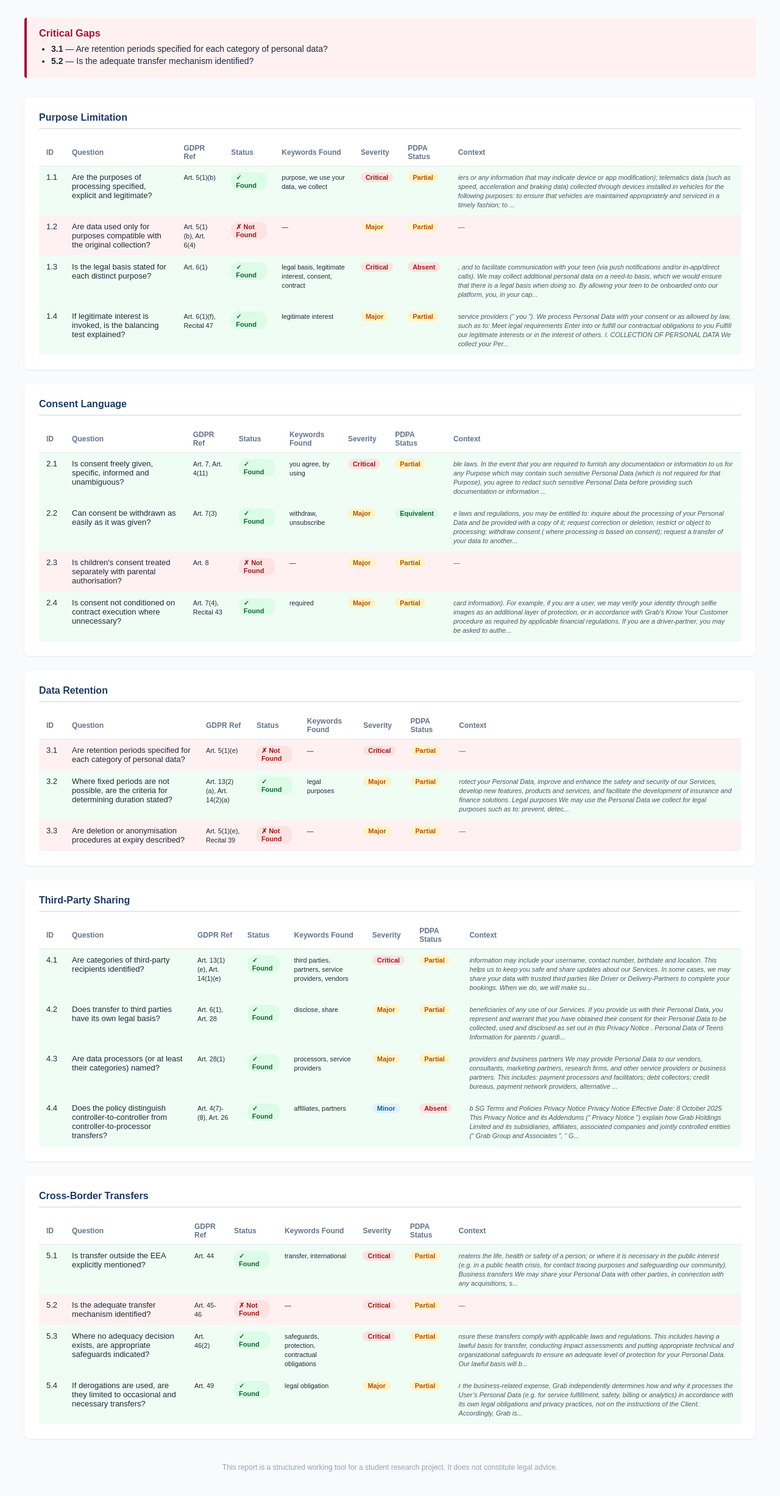
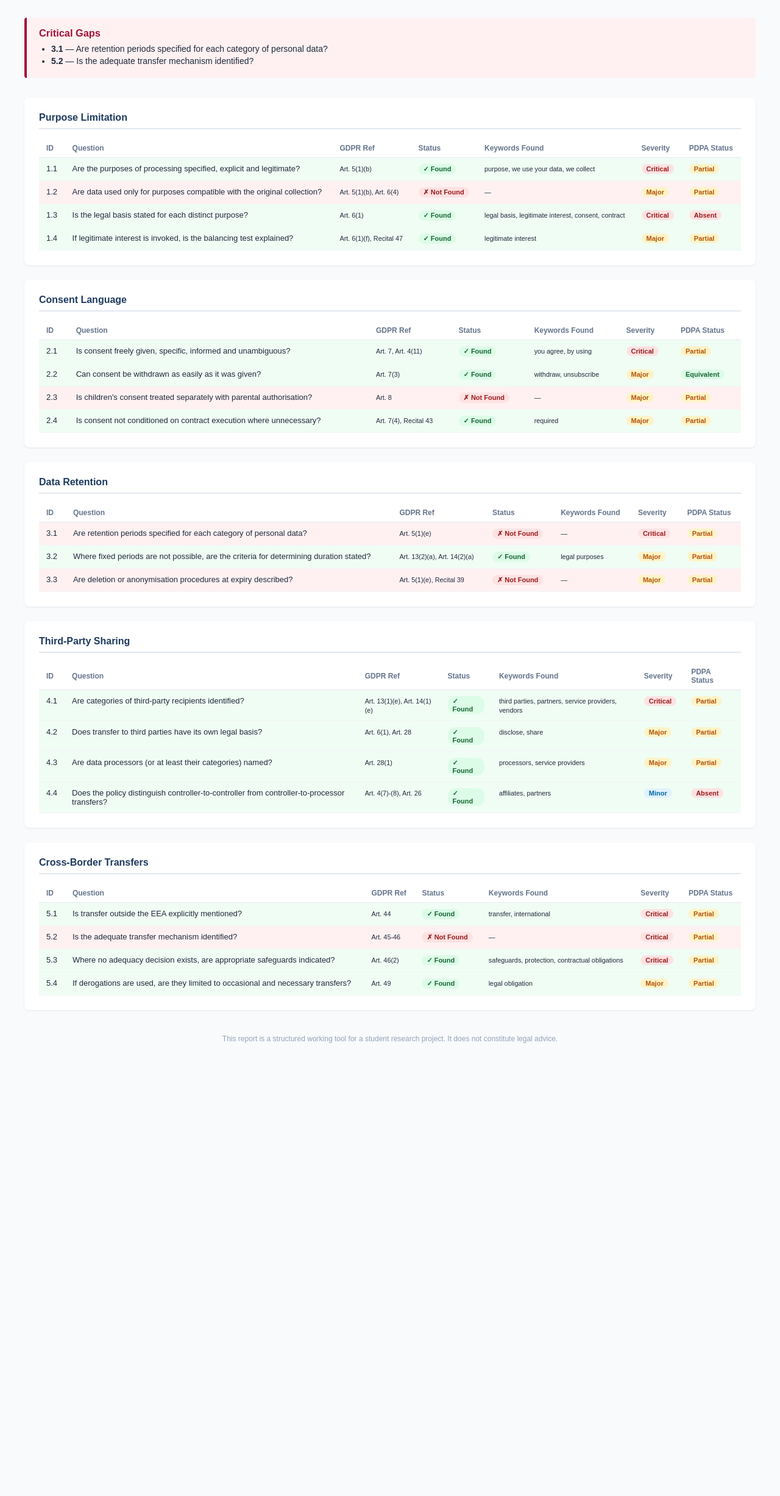
Before and after one commit to pesedo00/gdpr-pdpa-checker, a plain HTML site: page output/report.html in a window 1280 px wide. Shown: the part 236-2690 px from the top of the page at 61% size. After the commit the page ends 1987 px from the top, so only its background shows below. Drawn offline with Linux system fonts and the light colour scheme.

Commit message:
Remove context column from report

```diff
--- a/output/report.html
+++ b/output/report.html
@@ -42,7 +42,7 @@
     <header>
         <h1>GDPR x PDPA Gap Analysis Report</h1>
         <p>Source: https://www.grab.com/sg/terms-policies/privacy-notice/</p>
-        <p>Generated: 07 April 2026, 15:11</p>
+        <p>Generated: 09 April 2026, 12:43</p>
     </header>
 
     <div class="summary">
@@ -86,7 +86,6 @@
                         <th>Keywords Found</th>
                         <th>Severity</th>
                         <th>PDPA Status</th>
-                        <th>Context</th>
                     </tr>
                 </thead>
                 <tbody>
@@ -99,7 +98,6 @@
                         <td><small>purpose, we use your data, we collect</small></td>
                         <td><span class="badge critical">Critical</span></td>
                         <td><span class="badge partial">Partial</span></td>
-                        <td><small class="context">iers or any information that may indicate device or app modification); telematics data (such as speed, acceleration and braking data) collected through devices installed in vehicles for the following purposes: to ensure that vehicles are maintained appropriately and serviced in a timely fashion; to ...</small></td>
                     </tr>
 
                     <tr class="row-not-found">
@@ -110,7 +108,6 @@
                         <td><small>—</small></td>
                         <td><span class="badge major">Major</span></td>
                         <td><span class="badge partial">Partial</span></td>
-                        <td><small class="context">—</small></td>
                     </tr>
 
                     <tr class="row-found">
@@ -121,7 +118,6 @@
                         <td><small>legal basis, legitimate interest, consent, contract</small></td>
                         <td><span class="badge critical">Critical</span></td>
                         <td><span class="badge absent">Absent</span></td>
-                        <td><small class="context">, and to facilitate communication with your teen (via push notifications and/or in-app/direct calls). We may collect additional personal data on a need-to basis, which we would ensure that there is a legal basis when doing so. By allowing your teen to be onboarded onto our platform, you, in your cap...</small></td>
                     </tr>
 
                     <tr class="row-found">
@@ -132,7 +128,6 @@
                         <td><small>legitimate interest</small></td>
                         <td><span class="badge major">Major</span></td>
                         <td><span class="badge partial">Partial</span></td>
-                        <td><small class="context">service providers (“ you ”). We process Personal Data with your consent or as allowed by law, such as to: Meet legal requirements Enter into or fulfill our contractual obligations to you Fulfill our legitimate interests or in the interest of others. I. COLLECTION OF PERSONAL DATA We collect your Per...</small></td>
                     </tr>
 
                 </tbody>
@@ -151,7 +146,6 @@
                         <th>Keywords Found</th>
                         <th>Severity</th>
                         <th>PDPA Status</th>
-                        <th>Context</th>
                     </tr>
                 </thead>
                 <tbody>
@@ -164,7 +158,6 @@
                         <td><small>you agree, by using</small></td>
                         <td><span class="badge critical">Critical</span></td>
                         <td><span class="badge partial">Partial</span></td>
-                        <td><small class="context">ble laws. In the event that you are required to furnish any documentation or information to us for any Purpose which may contain such sensitive Personal Data (which is not required for that Purpose), you agree to redact such sensitive Personal Data before providing such documentation or information ...</small></td>
                     </tr>
 
                     <tr class="row-found">
@@ -175,7 +168,6 @@
                         <td><small>withdraw, unsubscribe</small></td>
                         <td><span class="badge major">Major</span></td>
                         <td><span class="badge equivalent">Equivalent</span></td>
-                        <td><small class="context">e laws and regulations, you may be entitled to: inquire about the processing of your Personal Data and be provided with a copy of it; request correction or deletion; restrict or object to processing; withdraw consent ( where processing is based on consent); request a transfer of your data to another...</small></td>
                     </tr>
 
                     <tr class="row-not-found">
@@ -186,7 +178,6 @@
                         <td><small>—</small></td>
                         <td><span class="badge major">Major</span></td>
                         <td><span class="badge partial">Partial</span></td>
-                        <td><small class="context">—</small></td>
                     </tr>
 
                     <tr class="row-found">
@@ -197,7 +188,6 @@
                         <td><small>required</small></td>
                         <td><span class="badge major">Major</span></td>
                         <td><span class="badge partial">Partial</span></td>
-                        <td><small class="context">card information). For example, if you are a user, we may verify your identity through selfie images as an additional layer of protection, or in accordance with Grab’s Know Your Customer procedure as required by applicable financial regulations. If you are a driver-partner, you may be asked to authe...</small></td>
                     </tr>
 
                 </tbody>
@@ -216,7 +206,6 @@
                         <th>Keywords Found</th>
                         <th>Severity</th>
                         <th>PDPA Status</th>
-                        <th>Context</th>
                     </tr>
                 </thead>
                 <tbody>
@@ -229,7 +218,6 @@
                         <td><small>—</small></td>
                         <td><span class="badge critical">Critical</span></td>
                         <td><span class="badge partial">Partial</span></td>
-                        <td><small class="context">—</small></td>
                     </tr>
 
                     <tr class="row-found">
@@ -240,7 +228,6 @@
                         <td><small>legal purposes</small></td>
                         <td><span class="badge major">Major</span></td>
                         <td><span class="badge partial">Partial</span></td>
-                        <td><small class="context">rotect your Personal Data, improve and enhance the safety and security of our Services, develop new features, products and services, and facilitate the development of insurance and finance solutions. Legal purposes We may use the Personal Data we collect for legal purposes such as to: prevent, detec...</small></td>
                     </tr>
 
                     <tr class="row-not-found">
@@ -251,7 +238,6 @@
                         <td><small>—</small></td>
                         <td><span class="badge major">Major</span></td>
                         <td><span class="badge partial">Partial</span></td>
-                        <td><small class="context">—</small></td>
                     </tr>
 
                 </tbody>
@@ -270,7 +256,6 @@
                         <th>Keywords Found</th>
                         <th>Severity</th>
                         <th>PDPA Status</th>
-                        <th>Context</th>
                     </tr>
                 </thead>
                 <tbody>
@@ -283,7 +268,6 @@
                         <td><small>third parties, partners, service providers, vendors</small></td>
                         <td><span class="badge critical">Critical</span></td>
                         <td><span class="badge partial">Partial</span></td>
-                        <td><small class="context">information may include your username, contact number, birthdate and location. This helps us to keep you safe and share updates about our Services. In some cases, we may share your data with trusted third parties like Driver or Delivery-Partners to complete your bookings. When we do, we will make su...</small></td>
                     </tr>
 
                     <tr class="row-found">
@@ -294,7 +278,6 @@
                         <td><small>disclose, share</small></td>
                         <td><span class="badge major">Major</span></td>
                         <td><span class="badge partial">Partial</span></td>
-                        <td><small class="context">beneficiaries of any use of our Services. If you provide us with their Personal Data, you represent and warrant that you have obtained their consent for their Personal Data to be collected, used and disclosed as set out in this Privacy Notice . Personal Data of Teens Information for parents / guardi...</small></td>
                     </tr>
 
                     <tr class="row-found">
@@ -305,7 +288,6 @@
                         <td><small>processors, service providers</small></td>
                         <td><span class="badge major">Major</span></td>
                         <td><span class="badge partial">Partial</span></td>
-                        <td><small class="context">providers and business partners We may provide Personal Data to our vendors, consultants, marketing partners, research firms, and other service providers or business partners. This includes: payment processors and facilitators; debt collectors; credit bureaus, payment network providers, alternative ...</small></td>
                     </tr>
 
                     <tr class="row-found">
@@ -316,7 +298,6 @@
                         <td><small>affiliates, partners</small></td>
                         <td><span class="badge minor">Minor</span></td>
                         <td><span class="badge absent">Absent</span></td>
-                        <td><small class="context">b SG Terms and Policies Privacy Notice Privacy Notice Effective Date: 8 October 2025 This Privacy Notice and its Addendums (“ Privacy Notice ”) explain how Grab Holdings Limited and its subsidiaries, affiliates, associated companies and jointly controlled entities (“ Grab Group and Associates ”, “ G...</small></td>
                     </tr>
 
                 </tbody>
@@ -335,7 +316,6 @@
                         <th>Keywords Found</th>
                         <th>Severity</th>
                         <th>PDPA Status</th>
-                        <th>Context</th>
                     </tr>
                 </thead>
                 <tbody>
@@ -348,7 +328,6 @@
                         <td><small>transfer, international</small></td>
                         <td><span class="badge critical">Critical</span></td>
                         <td><span class="badge partial">Partial</span></td>
-                        <td><small class="context">reatens the life, health or safety of a person; or where it is necessary in the public interest (e.g. in a public health crisis, for contact tracing purposes and safeguarding our community). Business transfers We may share your Personal Data with other parties, in connection with any acquisitions, s...</small></td>
                     </tr>
 
                     <tr class="row-not-found">
@@ -359,7 +338,6 @@
                         <td><small>—</small></td>
                         <td><span class="badge critical">Critical</span></td>
                         <td><span class="badge partial">Partial</span></td>
-                        <td><small class="context">—</small></td>
                     </tr>
 
                     <tr class="row-found">
@@ -370,7 +348,6 @@
                         <td><small>safeguards, protection, contractual obligations</small></td>
                         <td><span class="badge critical">Critical</span></td>
                         <td><span class="badge partial">Partial</span></td>
-                        <td><small class="context">nsure these transfers comply with applicable laws and regulations. This includes having a lawful basis for transfer, conducting impact assessments and putting appropriate technical and organizational safeguards to ensure an adequate level of protection for your Personal Data. Our lawful basis will b...</small></td>
                     </tr>
 
                     <tr class="row-found">
@@ -381,7 +358,6 @@
                         <td><small>legal obligation</small></td>
                         <td><span class="badge major">Major</span></td>
                         <td><span class="badge partial">Partial</span></td>
-                        <td><small class="context">r the business-related expense, Grab independently determines how and why it processes the User’s Personal Data (e.g. for service fulfillment, safety, billing or analytics) in accordance with its own legal obligations and privacy practices, not on the instructions of the Client. Accordingly, Grab is...</small></td>
                     </tr>
 
                 </tbody>
```
Also changed, not shown: 1 other file.
